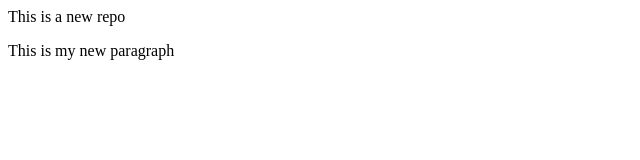
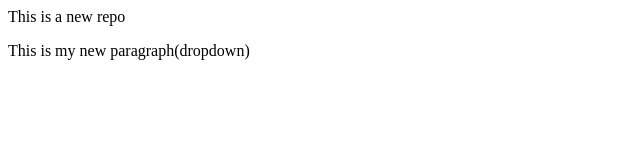
Before and after one commit to Yogesh-0003/localrepo, a plain HTML site: page index.html in a window 1280 px wide. Shown: the full height of the page, 0-640 px from the left. Drawn offline with Linux system fonts and the light colour scheme.

```diff
--- a/index.html
+++ b/index.html
@@ -1,2 +1,2 @@
 <p>This is a new repo</p>
-<p>This is my new paragraph</p>
+<p>This is my new paragraph(dropdown)</p>
```
